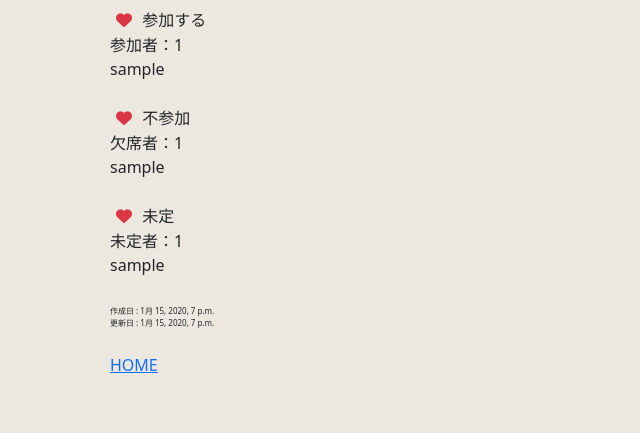
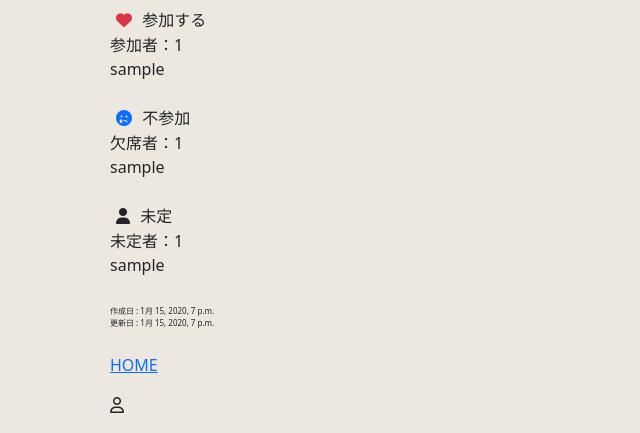
Before and after one commit to hiroaki-com/drinking-party-ms, a Django app: page /party_detail/1 in a window 1280 px wide. Shown: the part 477-910 px from the top of the page, without its empty margins (0-640 px from the left). Before the commit the page ends 850 px from the top, so only its background shows below. Run offline with Django 3.2, Linux system fonts and the light colour scheme; a user stored in the database is signed in; tables that the repository leaves empty hold one stand-in row (values such as "Sample post"); some libraries are stand-ins or nearby versions.

Commit message:
update:#112--Arrage FontAwsom-icons Button for Join-relations

```diff
--- a/templates/party/party_detail.html
+++ b/templates/party/party_detail.html
@@ -41,11 +41,11 @@
       <div>
         {% if is_user_not_joined_for_party %}
         <button type="button" id="ajax-not_join_for_party" style="border:none;background:none">
-          <i class="fas fa-heart text-danger" id="not_join_for_party-icon"></i>
+          <i class="fas fa-face-sad-tear text-primary" id="not_join_for_party-icon"></i>
         </button>
         {% else %}
         <button type="button" id="ajax-not_join_for_party" style="border:none;background:none">
-          <i class="far fa-heart text-danger" id="not_join_for_party-icon"></i>
+          <i class="far fa-face-sad-tear text-primary" id="not_join_for_party-icon"></i>
         </button>
         {% endif %}<span>不参加</span><br>
         欠席者：<span id="not_join_for_party-count">{{ not_join_for_party_count }}<br>
@@ -59,11 +59,11 @@
       <div>
         {% if is_user_tbd_for_party %}
         <button type="button" id="ajax-tbd_for_party" style="border:none;background:none">
-          <i class="fas fa-heart text-danger" id="tbd_for_party-icon"></i>
+          <i class="fas fa-user text-dark" id="tbd_for_party-icon"></i>
         </button>
         {% else %}
         <button type="button" id="ajax-tbd_for_party" style="border:none;background:none">
-          <i class="far fa-heart text-danger" id="tbd_for_party-icon"></i>
+          <i class="far fa-user text-dark" id="tbd_for_party-icon"></i>
         </button>
         {% endif %}<span>未定</span><br>
         未定者：<span id="tbd_for_party-count">{{ tbd_for_party_count }}<br>
@@ -77,7 +77,7 @@
       <div class="detail">
         <a href="{% url 'party:index'%}">HOME</a>
       </div>
-    </p>
+    </p><i class="fa-regular fa-user"></i>
   </div>
 </div>
 
```
